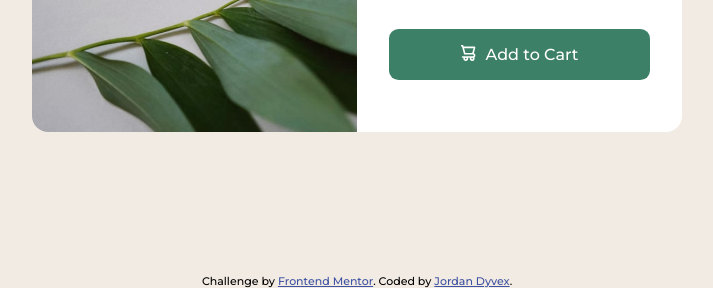
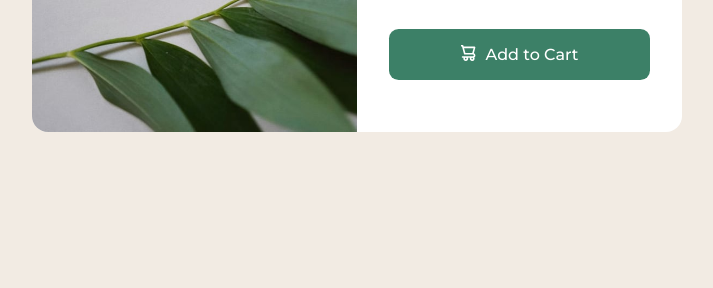
Before and after one commit to jdyvex/PreviewCard, a plain HTML site: page index.html in a window 1280 px wide. Shown: the part 512-800 px from the top of the page, without its empty margins (283-996 px from the left). Drawn offline with Linux system fonts and the light colour scheme.

Commit message:
title update

```diff
--- a/index.html
+++ b/index.html
@@ -14,18 +14,7 @@
 
     <link rel="stylesheet" href="styles.css" />
 
-    <title>Frontend Mentor | Product preview card component</title>
-
-    <!-- Feel free to remove these styles or customise in your own stylesheet 👍 -->
-    <style>
-      .attribution {
-        font-size: 11px;
-        text-align: center;
-      }
-      .attribution a {
-        color: hsl(228, 45%, 44%);
-      }
-    </style>
+    <title>Jordan Dyvex | Product preview card component</title>
   </head>
   <body>
     <div class="card">
@@ -51,12 +40,5 @@
         </section>
       </div>
     </div>
-
-    <div class="attribution">
-      Challenge by
-      <a href="https://www.frontendmentor.io?ref=challenge" target="_blank"
-        >Frontend Mentor</a
-      >. Coded by <a href="https://www.jdyvex.github.io">Jordan Dyvex</a>.
-    </div>
   </body>
 </html>
```
Also changed, not shown: 1 other file.
